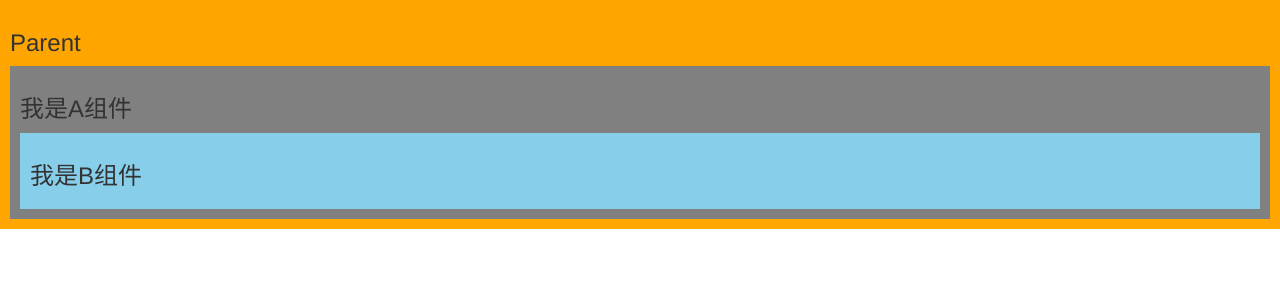
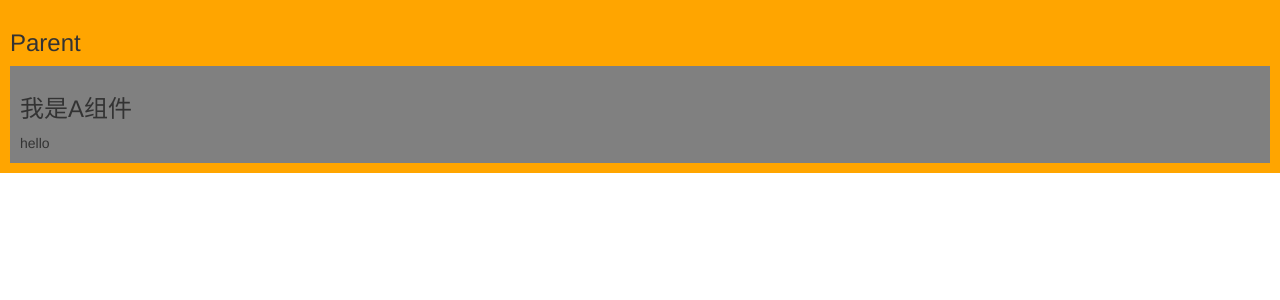
Before and after one commit to sven713/react_extension, a React (Create React App) app: page / in a window 1280 px wide. Shown: the top 300 px of the page. Built offline with nearby package versions, Linux system fonts and the light colour scheme.

Commit message:
P124 组件标签体内容显示要this.props.children

```diff
--- a/src/components/7_renderProps/index.jsx
+++ b/src/components/7_renderProps/index.jsx
@@ -6,7 +6,7 @@ export default class Parent extends Component {
     return (
       <div className='parent'>
         <h3>Parent</h3>
-        <A></A>
+        <A>hello</A>
       </div>
     )
   }
@@ -14,10 +14,12 @@ export default class Parent extends Component {
 
 class A extends Component {
   render() {
+    console.log('aa-',this.props)
     return (
       <div className='a'>
         <h3>我是A组件</h3>
-        <B></B>
+        {this.props.children}
+        {/* <B></B> */}
       </div>
     )
   }
```
